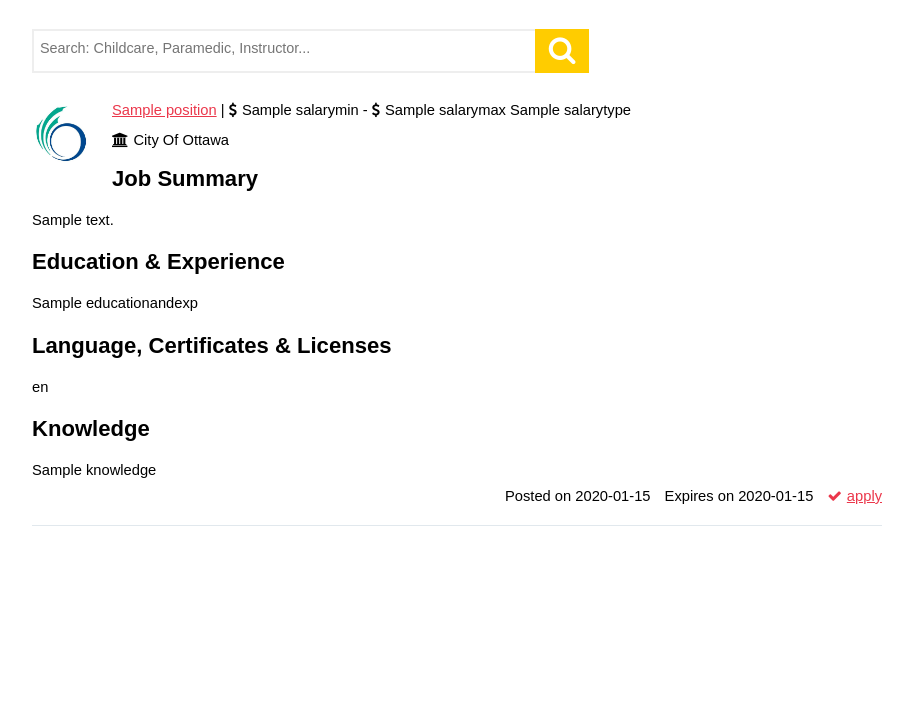
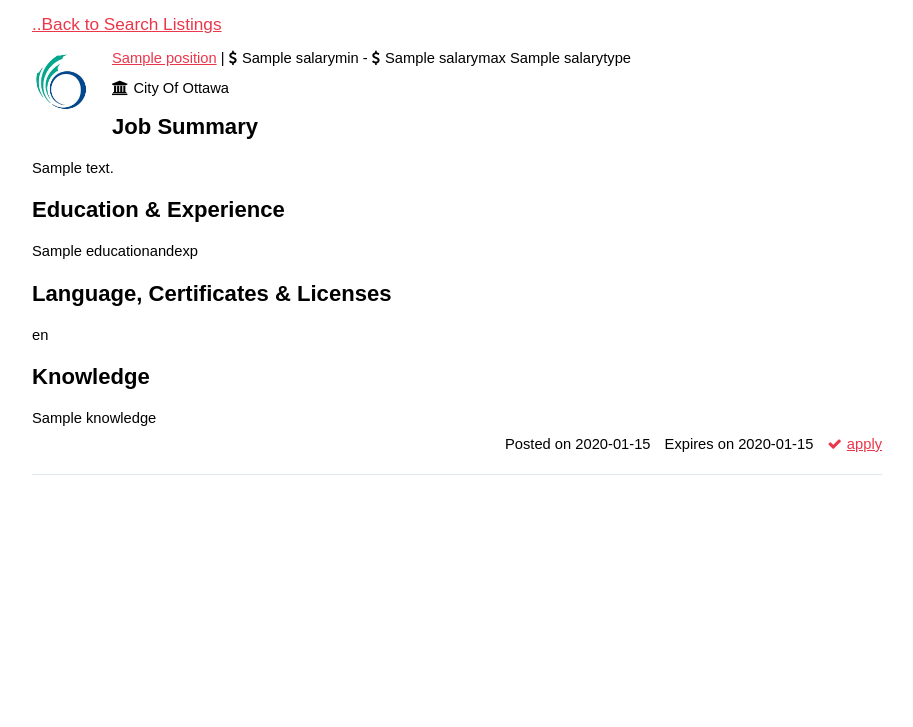
Before and after one commit to ckanica/ottawajobs, a Flask app: template templates/job.html in a window 1280 px wide. Shown: the part 87-814 px from the top of the page, without its empty margins (183-1096 px from the left). Run offline with Flask 2, Linux system fonts and the light colour scheme; the template is opened without the code that fills it: most values are stand-ins (such as "Sample title", 1, 10 or a date in 2020); some libraries are stand-ins or nearby versions; some web fonts are replaced.

Commit message:
prettify

```diff
--- a/app.py
+++ b/app.py
@@ -36,7 +36,7 @@ def job_listing(job_ref):
 
     job = [job for job in jobs if job['JOBREF'] == job_ref][0]
 
-    return render_template('job.html', job=job)
+    return render_template('job.html', job=job, lang=lang)
 
 def recursive_dict(element):
      return element.tag, dict(map(recursive_dict, element)) or element.text
--- a/static/css/style.css
+++ b/static/css/style.css
@@ -869,3 +869,7 @@ punchTokens {
     background: url('/img/punchgirls_large.png') left bottom no-repeat;
   }
  }
+
+.description strong {
+    font-size: 1.2em;
+}
--- a/templates/base.html
+++ b/templates/base.html
@@ -36,22 +36,6 @@
 
 
     <section id="search">
-      <form id="punchTokens" name="punchTokens">
-          <ul id="token-list">
-            <li id="last-child">
-              <input id="input-field" placeholder="Search: Childcare, Paramedic, Instructor..." autocomplete="on" type="text">
-            </li>
-          </ul>
-
-      <button id="search-btn" disabled><i class="fa fa-search"></i></button>
-
-      <ul id="autocomplete-list"></ul>
-
-        <!--<a class="link-large" href="/{{lang}}">All posts</a>
-
-        <input type="hidden" id="query" name="query" value="All posts">-->
-
-      </form>
 
       {% block content %}
 
--- a/templates/job.html
+++ b/templates/job.html
@@ -1,6 +1,7 @@
 {% extends 'base.html' %}
 
 {% block content %}
+    <a class="link-large" href="/{{lang}}">..Back to Search Listings</a>
     <section id="{{job['JOBREF']}}" class="listing-item">
         <img src="{{url_for('static', filename='images/ottawa-logo.jpg')}}" style="width:60px;">
         <ul>
@@ -14,16 +15,16 @@
         </ul>
 
         <h2>Job Summary</h2>
-        <p class="description"> {{job['JOB_SUMMARY']|safe}} </p>
+        <div class="description"> {{job['JOB_SUMMARY']|safe}} </div>
 
         <h2>Education &amp; Experience</h2>
-        <p class="description"> {{job['EDUCATIONANDEXP']|safe}} </p>
+        <div class="description"> {{job['EDUCATIONANDEXP']|safe}} </div>
 
         <h2>Language, Certificates &amp; Licenses</h2>
-        <p class="description"> {{job['LANGUAGE_CERTIFICATES']|safe}} </p>
+        <div class="description"> {{job['LANGUAGE_CERTIFICATES']|safe}} </div>
 
         <h2>Knowledge</h2>
-        <p class="description"> {{job['KNOWLEDGE']|safe}} </p>
+        <div class="description"> {{job['KNOWLEDGE']|safe}} </div>
 
             <ul class="section-footer">
                 <li>
```
Also changed, not shown: templates/index.html (+11 -0 lines).
